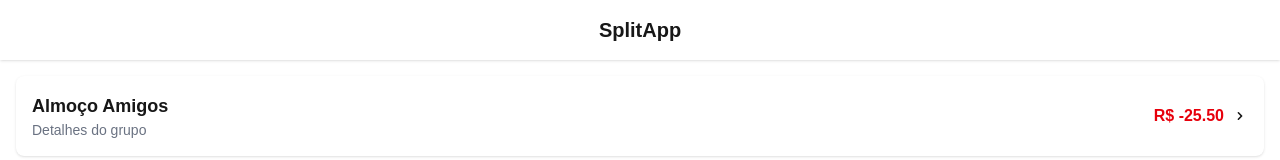
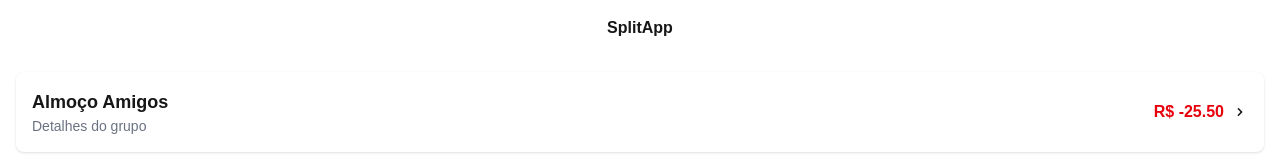
Before and after one commit to senderro/HackatonMiniApp, a Next.js app in the folder hackatonminiapp/: page / in a window 1280 px wide. Shown: the top 160 px of the page. Built offline with nearby package versions, Linux system fonts and the light colour scheme.

Commit message:
estilização da ui e testes

```diff
--- a/hackatonminiapp/app/layout.tsx
+++ b/hackatonminiapp/app/layout.tsx
@@ -1,20 +1,34 @@
-import TabBar from '@/components/TabBar';
+import TelegramProvider from '@/components/TelegramProvider';
 import './globals.css';
 import { ReactNode } from 'react';
-
+import TabBar from '@/components/TabBar';
 
 export default function RootLayout({ children }: { children: ReactNode }) {
   return (
     <html lang="pt-BR">
       <head />
-      <body className="bg-gray-50 text-gray-800">
-        <div className="min-h-screen pb-16 flex flex-col">
-          <header className="bg-white shadow flex items-center justify-center py-4">
-            <h1 className="text-xl font-bold">SplitApp</h1>
-          </header>
-          <main className="flex-1 overflow-auto">{children}</main>
-          <TabBar />
-        </div>
+      <body className="flex flex-col min-h-screen">
+        {/* Inicializa o WebApp e aplica tema */}
+        <TelegramProvider />
+
+        {/* Cabeçalho simples, usa CSS var(--header-bg/text) */}
+        <header
+          className="w-full py-4 text-center font-bold"
+          style={{
+            backgroundColor: 'var(--header-bg)',
+            color: 'var(--header-text)',
+          }}
+        >
+          SplitApp
+        </header>
+
+        {/* Conteúdo principal */}
+        <main className="flex-1 overflow-auto">
+          {children}
+        </main>
+
+        {/* Navegação inferior */}
+        <TabBar />
       </body>
     </html>
   );
--- a/hackatonminiapp/components/TabBar.tsx
+++ b/hackatonminiapp/components/TabBar.tsx
@@ -1,4 +1,5 @@
 'use client';
+
 import { usePathname, useRouter } from 'next/navigation';
 import { HiHome, HiPlusCircle, HiUser } from 'react-icons/hi';
 
@@ -9,17 +10,24 @@ const tabs = [
 ];
 
 export default function TabBar() {
-  const path = usePathname();
+  const pathname = usePathname();
   const router = useRouter();
+  const insetBottom = window.Telegram?.WebApp?.safeAreaInset.bottom ?? 0;
+
   return (
-    <nav className="fixed bottom-0 left-0 right-0 bg-white border-t flex">
+    <nav
+      className="fixed bottom-0 left-0 right-0 flex bg-white border-t"
+      style={{ paddingBottom: insetBottom }}
+    >
       {tabs.map(tab => {
-        const active = path === tab.href;
+        const active = pathname === tab.href;
         return (
           <button
             key={tab.href}
             onClick={() => router.push(tab.href)}
-            className={`flex-1 py-2 flex flex-col items-center justify-center ${active ? 'text-blue-600' : 'text-gray-500'}`}
+            className={`flex-1 py-2 flex flex-col items-center justify-center ${
+              active ? 'text-blue-600' : 'text-gray-500'
+            }`}
           >
             <tab.icon size={24} />
             <span className="text-xs mt-1">{tab.label}</span>
--- /dev/null
+++ b/hackatonminiapp/components/TelegramProvider.tsx
@@ -0,0 +1,39 @@
+'use client';
+
+import { useEffect } from 'react';
+
+declare global {
+  interface Window {
+    Telegram: {
+      WebApp: {
+        ready: () => void;
+        themeParams: {
+          bg_color: string;
+          section_bg_color: string;
+          text_color: string;
+        };
+        safeAreaInset: {
+          top: number;
+          bottom: number;
+        };
+      };
+    };
+  }
+}
+
+export default function TelegramProvider() {
+  useEffect(() => {
+    const WebApp = window.Telegram?.WebApp;
+    if (!WebApp) return;
+
+    // 1) Informar ao Telegram que o app está pronto
+    WebApp.ready();
+
+    // 2) Ajustar cores do body e CSS variables para usarmos no layout
+    document.body.style.backgroundColor = WebApp.themeParams.bg_color;
+    document.documentElement.style.setProperty('--header-bg', WebApp.themeParams.section_bg_color);
+    document.documentElement.style.setProperty('--header-text', WebApp.themeParams.text_color);
+  }, []);
+
+  return null;
+}
```
